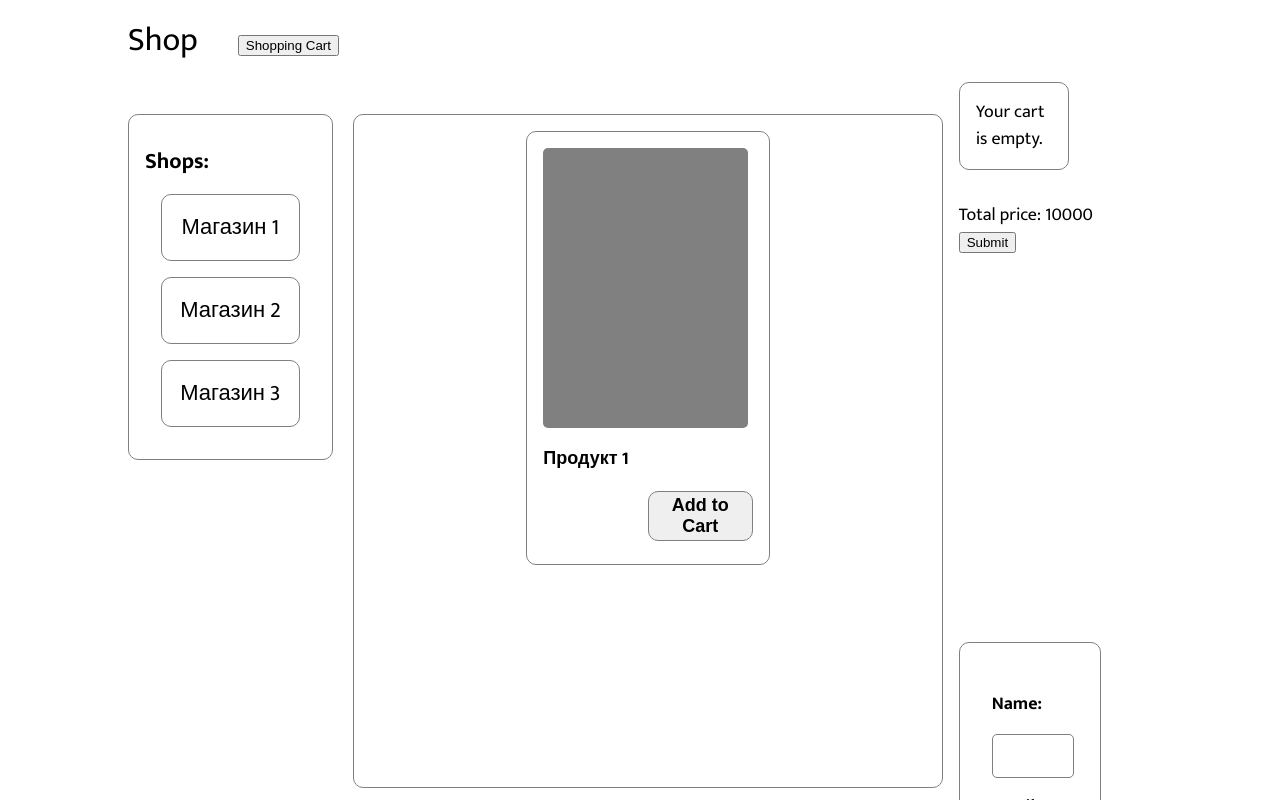
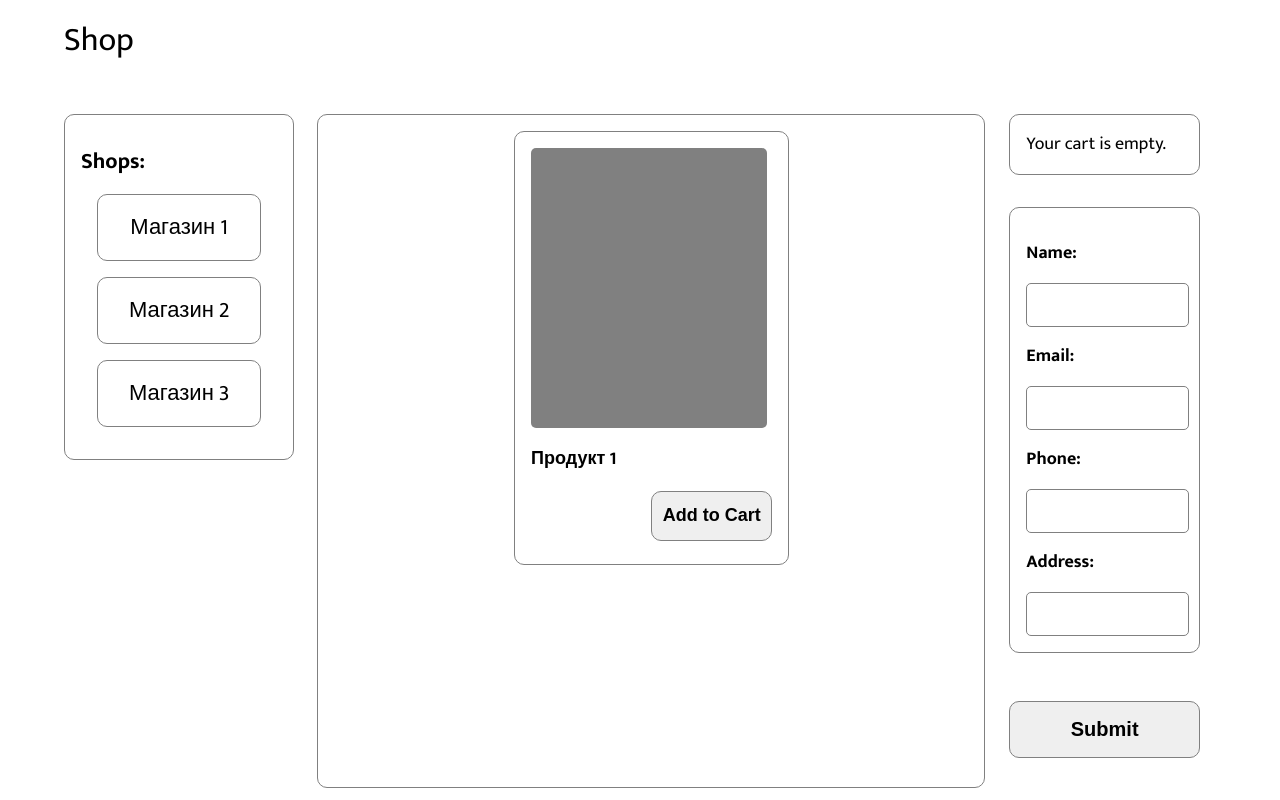
Before and after one commit to onikaChorba/delivery, a React (Create React App) app: page / in a window 1280 px wide. Both pictures are taken after a click on the item "Магазин 1". Shown: the top 800 px of the page. Built offline with nearby package versions, Linux system fonts and the light colour scheme.

Commit message:
feat: delate unused file and function; style: add style shoppingCard

```diff
--- a/src/App.js
+++ b/src/App.js
@@ -2,11 +2,9 @@ import "./App.scss";
 import { useState } from "react";
 import { Route, BrowserRouter as Router, Routes } from "react-router-dom";
 import Shop from "./sections/Shop/Shop";
-import ShopingCards from "./sections/ShopingCards/ShopingCards";
 import { Header } from "../src/components/Header/Header";
 function App() {
   const [selectedStoreId, setSelectedStoreId] = useState(null);
-  const [selectedProducts, setSelectedProducts] = useState([]);
 
   const handleSelectStore = (storeId) => {
     setSelectedStoreId(storeId);
@@ -91,12 +89,6 @@ function App() {
     },
   ];
 
-  const handleAddToCart = (product) => {
-    setSelectedProducts((prevSelectedProducts) => [
-      ...prevSelectedProducts,
-      product,
-    ]);
-  };
   return (
     <div className="App">
       <Router>
@@ -114,15 +106,6 @@ function App() {
                 />
               }
             />
-            <Route
-              path="/shoppingCards"
-              element={
-                <ShopingCards
-                  selectedProducts={selectedProducts}
-                  handleAddToCart={handleAddToCart}
-                />
-              }
-            />
           </Routes>
         </div>
       </Router>
--- a/src/components/Header/Header.jsx
+++ b/src/components/Header/Header.jsx
@@ -8,7 +8,6 @@ export const Header = () => {
       <NavLink to="/" className="header__link">
         Shop
       </NavLink>
-      <button>Shopping Cart </button>
     </div>
   );
 };
--- a/src/components/ShoppingCard/ShopingCard.jsx
+++ b/src/components/ShoppingCard/ShopingCard.jsx
@@ -21,9 +21,12 @@ export default function ShopingCard({ cartItems }) {
           ) : (
             <ul>
               {cartItems.map((item) => (
-                <li key={item.id}>
-                  {item.name}
+                <li key={item.id} className="selectProduct__block">
                   <div>
+                    <div className="selectProduct__img2"></div>
+                    {item.name}
+                  </div>
+                  <div className="selectProduct__quantity">
                     <button onClick={handleIncrease}>+</button>
                     <input
                       type="number"
@@ -35,14 +38,11 @@ export default function ShopingCard({ cartItems }) {
                   </div>
                 </li>
               ))}
+              <div>
+                Total price: <span>10000</span>
+              </div>
             </ul>
           )}
-        </div>
-        <div className="shopingCard__total">
-          <div>
-            Total price: <span>10000</span>
-          </div>
-          <button className="submitBtn">Submit</button>
         </div>
       </div>
       <form className="shopingCard__user">
@@ -55,6 +55,10 @@ export default function ShopingCard({ cartItems }) {
         <label className="userLabel">Address:</label>
         <input type="text" className="userInput" />
       </form>
+
+      <div className="shopingCard__total">
+        <button className="submitBtn">Submit</button>
+      </div>
     </div>
   );
 }
--- a/src/components/ShoppingCard/ShopingCard.scss
+++ b/src/components/ShoppingCard/ShopingCard.scss
@@ -1,23 +1,24 @@
 .shopingCard {
-  padding: 1rem;
+  margin-right: 1rem;
+  margin-top: 3rem;
   &__user {
-    width: 43%;
-    border: 1px solid grey;
-    border-radius: 10px;
-    padding: 2rem;
-    margin-bottom: 2rem;
-  }
-  &__selectProduct {
-    width: 43%;
     border: 1px solid grey;
     border-radius: 10px;
     padding: 1rem;
     margin-bottom: 2rem;
   }
+  &__selectProduct {
+    border: 1px solid grey;
+    border-radius: 10px;
+    padding: 1rem;
+    margin-bottom: 2rem;
+  }
+  &__total {
+    padding-bottom: 1rem;
+  }
 }
 .shopingCardBlock {
   width: 100%;
-  height: 70vh;
 }
 .userLabel {
   font-size: 18px;
@@ -33,3 +34,29 @@
   height: 40px;
   margin-top: 1rem;
 }
+.submitBtn {
+  width: 100%;
+  margin-top: 1rem;
+  border: 1px solid grey;
+  border-radius: 10px;
+  padding: 1rem;
+  font-size: 20px;
+  font-weight: 700;
+}
+.selectProduct {
+  &__block {
+    display: flex;
+    justify-content: space-between;
+    align-items: center;
+  }
+  &__img2 {
+    background: goldenrod;
+    height: 50px;
+  }
+  &__quantity {
+    width: 45%;
+  }
+}
+.quantityInput {
+  width: 30%;
+}
--- a/src/components/ShopsProducts/ShopsProducts.jsx
+++ b/src/components/ShopsProducts/ShopsProducts.jsx
@@ -11,7 +11,7 @@ export default function ShopsProducts({ products }) {
 
   return (
     <div style={{ display: "flex", justifyContent: "space-between" }}>
-      <div className="shopProducts" style={{ width: "70%" }}>
+      <div className="shopProducts" style={{ width: "67%" }}>
         {products.map((product) => (
           <div key={product.id} className="product">
             <div className="product__img"></div>
@@ -25,7 +25,7 @@ export default function ShopsProducts({ products }) {
           </div>
         ))}
       </div>
-      <div style={{ width: "28%" }}>
+      <div style={{ width: "23%" }}>
         <ShopingCard cartItems={cartItems} />
       </div>
     </div>
--- a/src/sections/ShopingCards/ShopingCards.jsx
+++ /dev/null
@@ -1,13 +0,0 @@
-import ShopingCard from "../../components/ShoppingCard/ShopingCard";
-import { useState } from "react";
-
-function ShopingCards() {
-  const [cartItems, setCartItems] = useState([]);
-  return (
-    <div>
-      <ShopingCard cartItems={cartItems} setCartItems={setCartItems} />
-    </div>
-  );
-}
-
-export default ShopingCards;
--- a/src/theme/main.scss
+++ b/src/theme/main.scss
@@ -33,7 +33,7 @@ h6 {
 }
 .App {
   padding: 1rem;
-  width: 80%;
+  width: 90%;
   margin: auto;
 }
 p,
```
